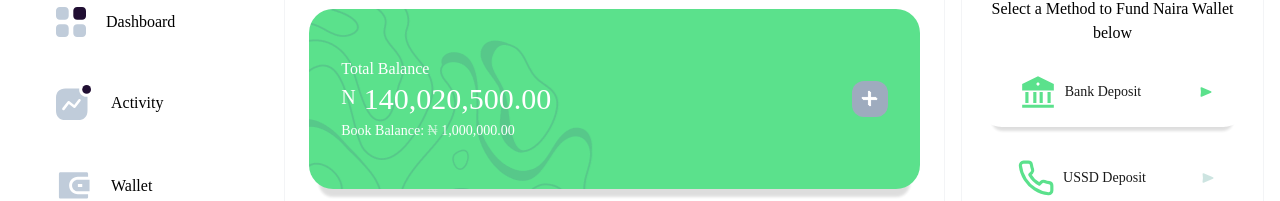
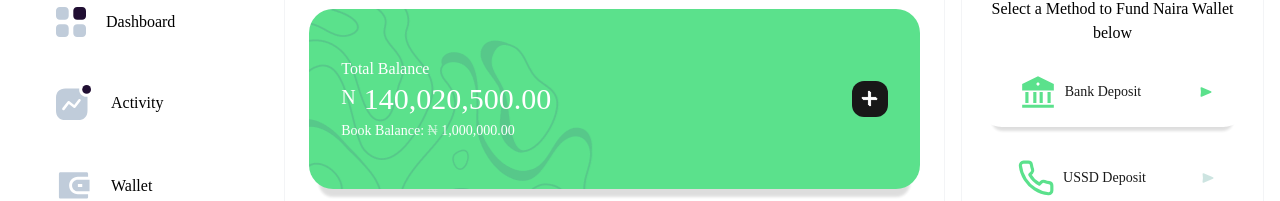
Before and after one commit to AYANO-EMMANUEL/core-banking-app, a React (Vite) app: page /app in a window 1280 px wide. Shown: the part 189-390 px from the top of the page. Built offline with nearby package versions, Linux system fonts and the light colour scheme; a web font is replaced by a local one.

Commit message:
Truncated activity text

```diff
--- a/src/pages/Dashboard/Dashboard.jsx
+++ b/src/pages/Dashboard/Dashboard.jsx
@@ -1,12 +1,6 @@
 /* eslint-disable react/prop-types */
 import { AiOutlinePlus } from "react-icons/ai";
-import { BiDotsVerticalRounded } from "react-icons/bi";
-import { CgProfile } from "react-icons/cg";
-import { FaGraduationCap } from "react-icons/fa";
 import { GiPlayButton } from "react-icons/gi";
-import { IoNotifications } from "react-icons/io5";
-import { RiBankFill } from "react-icons/ri";
-import Sidebar from "../../components/Sidebar";
 import TopRightMenu from "../../components/TopRightMenu";
 import RightNav from "../../components/RightNav";
 
@@ -194,7 +188,7 @@ const Dashboard = () => {
               <p className="walletDigits text-3xl">140,020,500.00</p>
             </div>
             <div
-              className="rounded-xl p-2 bg-slate-400 cursor-pointer"
+              className="rounded-xl p-2 bg-black cursor-pointer"
               style={{
                 filter: "blur(0.58px)",
               }}
```
